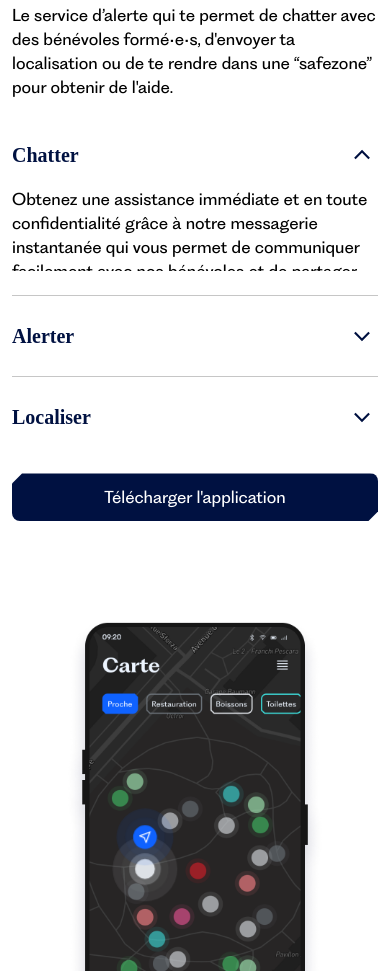
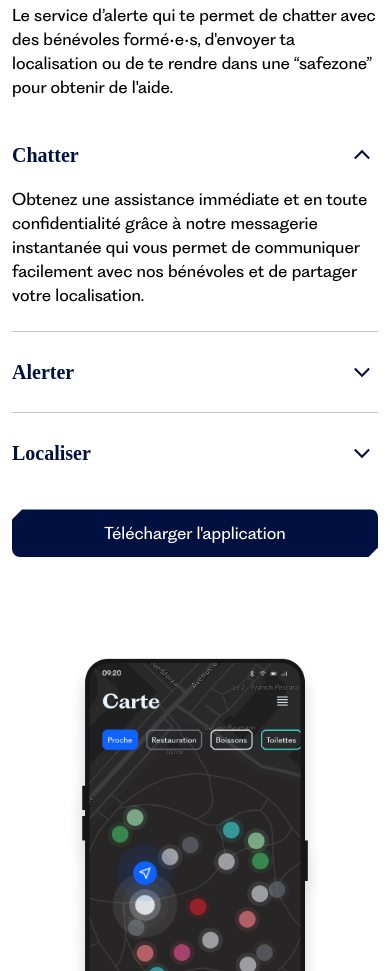
Before and after one commit to co-mmander-x/cyb.org.github.io, a plain HTML site: page index.html in a window 390 px wide. Shown: the part 5929-6900 px from the top of the page. Drawn offline with Linux system fonts and the light colour scheme; a web font is replaced by a local one.

Commit message:
Ajustement css mobile

```diff
--- a/style.css
+++ b/style.css
@@ -289,7 +289,7 @@ main {overflow: hidden;}
 .content-wrapper .cards-wrapper .service-card .card-content > p {margin-top: 1rem; margin-bottom: 0;}
 
 /* Active Accordion */
-.cards-wrapper .service-card.open .card-content {max-height: 100px;}
+.cards-wrapper .service-card.open .card-content {max-height: calc(120px + 1rem);}
 .cards-wrapper .service-card.open svg {transform: rotate(90deg);}
 
 /* Interactive Map */
```
